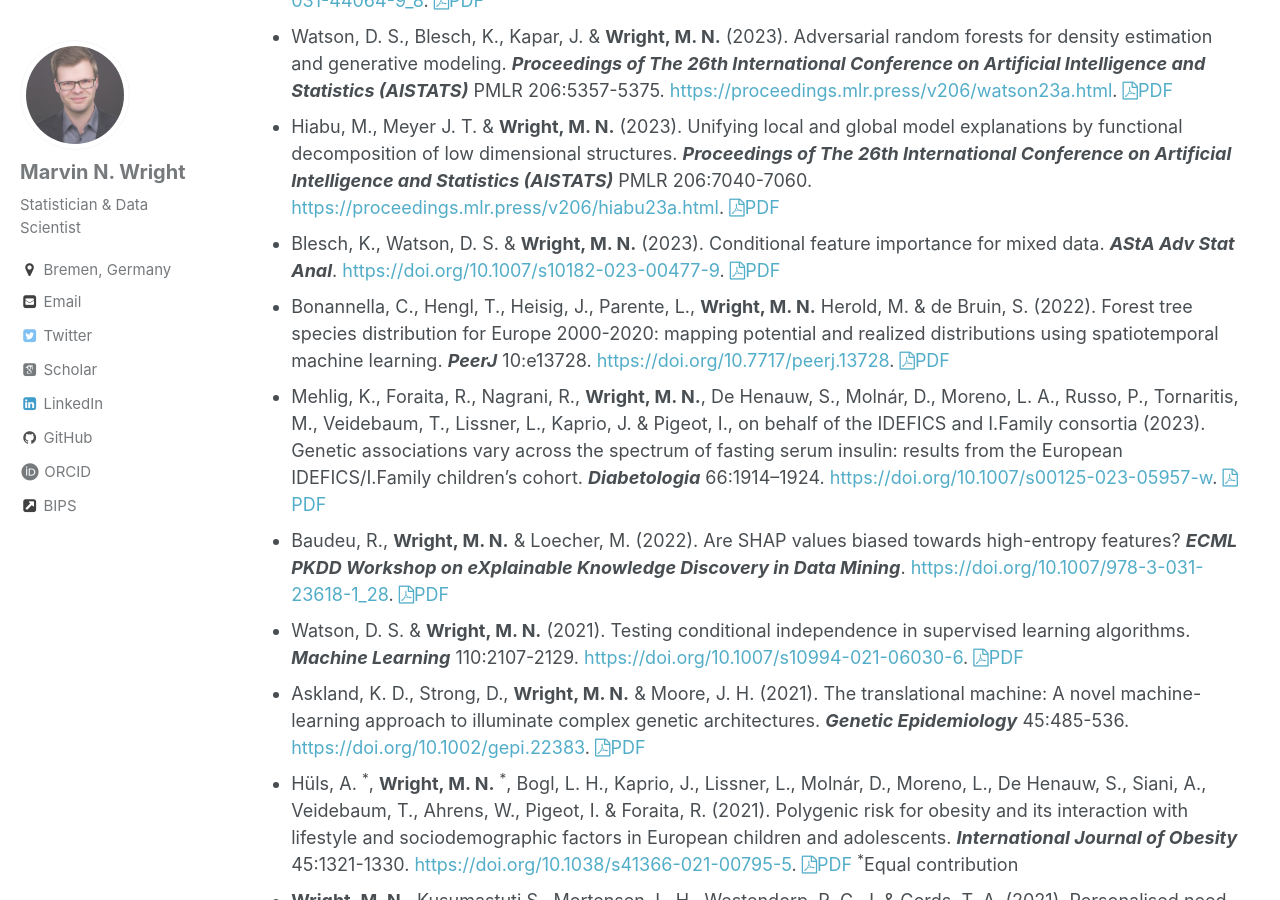
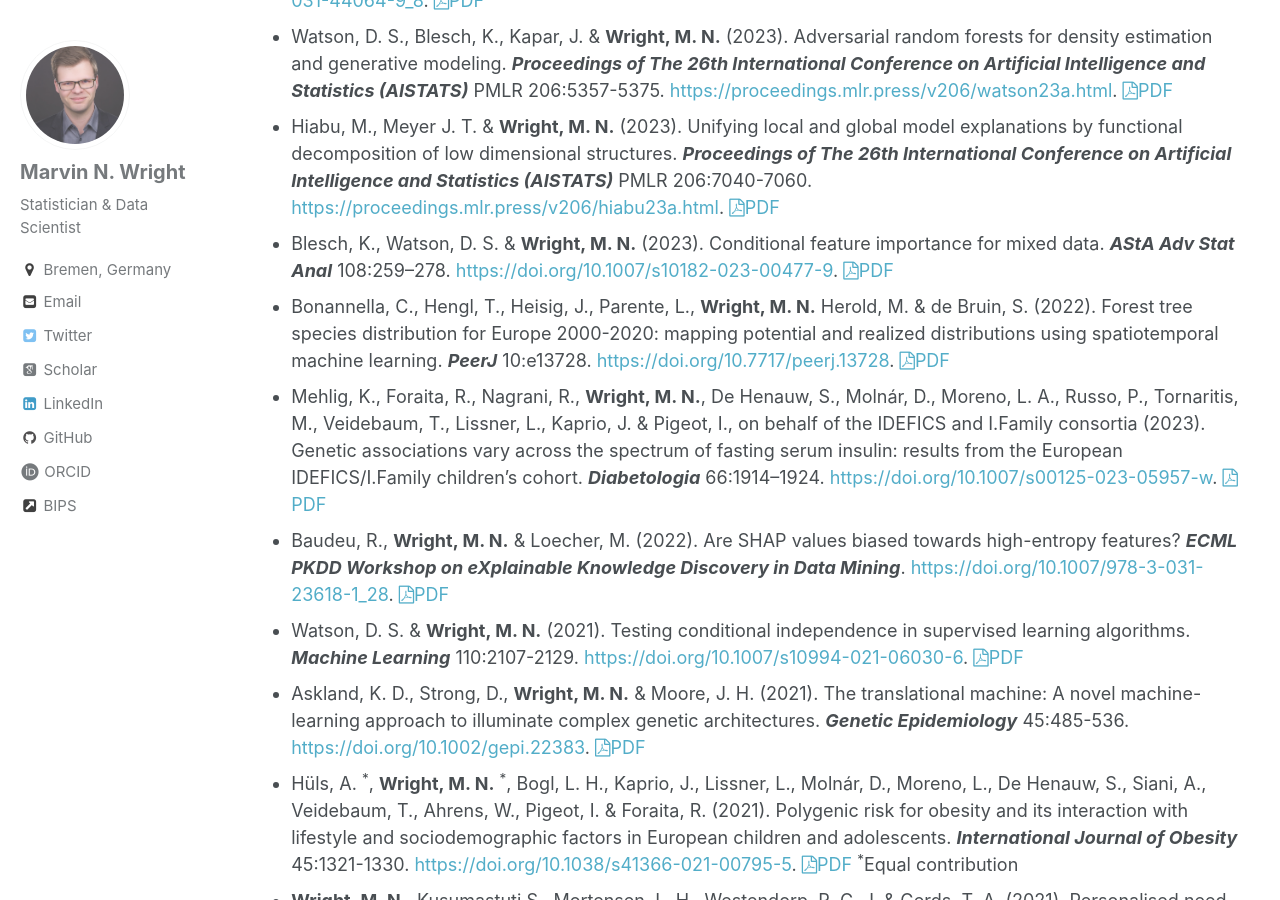
Before and after one commit to mnwright/mnwright.github.io, a Jekyll site: the page built from _pages/publications.md, in a window 1280 px wide and 900 px high, scrolled down 1915 px. Built offline with Jekyll 4.4.1, drawn with Linux system fonts in a browser that asks for light colours; some web fonts are replaced.

Commit message:
update pubs

```diff
--- a/_pages/publications.md
+++ b/_pages/publications.md
@@ -32,7 +32,7 @@ Most papers are freely available (<i class="fa fa-file-pdf-o"></i>PDF links). Ju
 * {:.pub} Blesch, K., **Wright, M. N.** & Watson, D. S. (2023). Unfooling SHAP and SAGE: Knockoff imputation for Shapley values. ***World Conference on Explainable Artificial Intelligence (xAI) 2023***. <https://doi.org/10.1007/978-3-031-44064-9_8>. <a href="https://link.springer.com/content/pdf/10.1007/978-3-031-44064-9_8.pdf"><i class="fa fa-file-pdf-o"></i>PDF</a>
 * {:.pub} Watson, D. S., Blesch, K., Kapar, J. & **Wright, M. N.** (2023). Adversarial random forests for density estimation and generative modeling. ***Proceedings of The 26th International Conference on Artificial Intelligence and Statistics (AISTATS)*** PMLR 206:5357-5375. <https://proceedings.mlr.press/v206/watson23a.html>. <a href="https://proceedings.mlr.press/v206/watson23a/watson23a.pdf"><i class="fa fa-file-pdf-o"></i>PDF</a>
 * {:.pub} Hiabu, M., Meyer J. T. & **Wright, M. N.** (2023). Unifying local and global model explanations by functional decomposition of low dimensional structures. ***Proceedings of The 26th International Conference on Artificial Intelligence and Statistics (AISTATS)*** PMLR 206:7040-7060. <https://proceedings.mlr.press/v206/hiabu23a.html>. <a href="https://proceedings.mlr.press/v206/hiabu23a/hiabu23a.pdf"><i class="fa fa-file-pdf-o"></i>PDF</a>
-* {:.pub} Blesch, K., Watson, D. S. & **Wright, M. N.** (2023). Conditional feature importance for mixed data. ***AStA Adv Stat Anal***. <https://doi.org/10.1007/s10182-023-00477-9>. <a href="https://link.springer.com/content/pdf/10.1007/s10182-023-00477-9.pdf"><i class="fa fa-file-pdf-o"></i>PDF</a>
+* {:.pub} Blesch, K., Watson, D. S. & **Wright, M. N.** (2023). Conditional feature importance for mixed data. ***AStA Adv Stat Anal*** 108:259–278. <https://doi.org/10.1007/s10182-023-00477-9>. <a href="https://link.springer.com/content/pdf/10.1007/s10182-023-00477-9.pdf"><i class="fa fa-file-pdf-o"></i>PDF</a>
 * {:.pub} Bonannella, C., Hengl, T., Heisig, J., Parente, L., **Wright, M. N.** Herold, M. & de Bruin, S. (2022). Forest tree species distribution for Europe 2000-2020: mapping potential and realized distributions using spatiotemporal machine learning. ***PeerJ*** 10:e13728. <https://doi.org/10.7717/peerj.13728>. <a href="https://peerj.com/articles/13728.pdf"><i class="fa fa-file-pdf-o"></i>PDF</a>
 * {:.pub} Mehlig, K., Foraita, R., Nagrani, R., **Wright, M. N.**, De Henauw, S., Molnár, D., Moreno, L. A., Russo, P., Tornaritis, M., Veidebaum, T., Lissner, L., Kaprio, J. & Pigeot, I., on behalf of the IDEFICS and I.Family consortia (2023). Genetic associations vary across the spectrum of fasting serum insulin: results from the European IDEFICS/I.Family children’s cohort. ***Diabetologia*** 66:1914–1924. <https://doi.org/10.1007/s00125-023-05957-w>. <a href="https://link.springer.com/content/pdf/10.1007/s00125-023-05957-w.pdf"><i class="fa fa-file-pdf-o"></i>PDF</a>
 * {:.pub} Baudeu, R., **Wright, M. N.** & Loecher, M. (2022). Are SHAP values biased towards high-entropy features? ***ECML PKDD Workshop on eXplainable Knowledge Discovery in Data Mining***. <https://doi.org/10.1007/978-3-031-23618-1_28>. <a href="https://link.springer.com/content/pdf/10.1007/978-3-031-23618-1.pdf"><i class="fa fa-file-pdf-o"></i>PDF</a>
```
